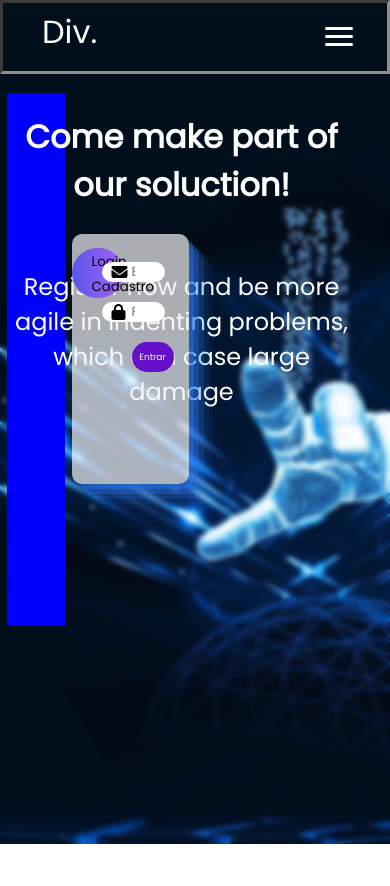
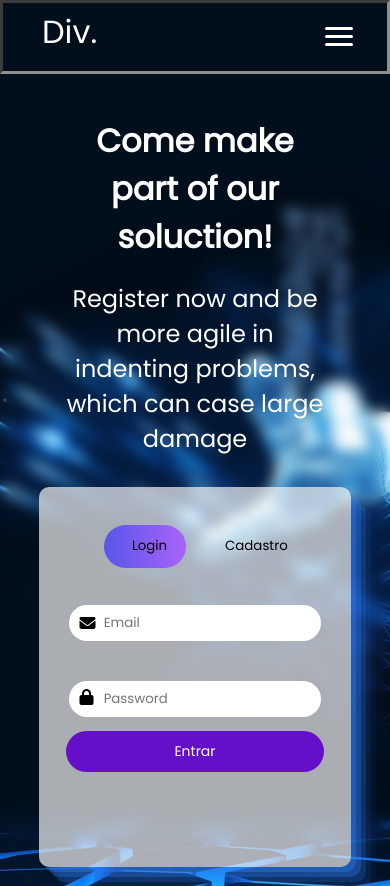
Before and after one commit to Grupo-5-Pesquisa-e-inovacao/Paginas_Essenciais, a plain HTML site: page test.html in a window 390 px wide. Before the commit the page ends 844 px from the top, so only its background shows below. Drawn offline with Linux system fonts and the light colour scheme.

Commit message:
@arthursilemanali - responsividade login

```diff
--- a/CSS/index.css
+++ b/CSS/index.css
@@ -8,7 +8,7 @@
 
 body{
     min-height: 70vh;
-    background-image: url(/assets/plano-fundo.jpg);
+    background-image: url(../assets/plano-fundo.jpg);
     background-size: cover;
     background-repeat: no-repeat;
     overflow-y:hidden ;
--- a/CSS/test.css
+++ b/CSS/test.css
@@ -11,7 +11,7 @@ body {
   width: 100vw;
   height: 100vh;
   background-image: url(../assets/Fundo\ Grande\ Cartaz\ De\ Fundo\ De\ Negócios\ De\ Tecnologia\ Azul\ De\ Internet\ Tecnologia\ Azul\ Sentido\ Tecnológico\ Negócio\ Atmosfera\ Dados\ Papel\ de\ Parede\ Para\ Download\ Gratuito\ -\ Pngtree.jpg);
-  backdrop-filter: blur(2.5px);
+  backdrop-filter: blur(7px);
 }
 
 header{
@@ -35,12 +35,14 @@ a{
     justify-content: space-between;
     align-items: center;
     padding: 0 34px;
+
 }
 
 .divLogo{
     padding: 5px;
     width: 100px;
     height: 8vh;
+
 }
 
 .Logo img{
@@ -56,6 +58,7 @@ a{
     display: flex;
     align-items: center;
     gap: 60px;
+
 }
 
 .nav-link{
@@ -66,6 +69,9 @@ a{
     display: none;
     cursor: pointer;
 }
+
+
+
 
 .bar{
     display: block;
@@ -120,10 +126,14 @@ main{
 
 form {
   position: absolute;
-  margin-top: 20%;
+  margin-top: 25%;
   transition: .5s;
   width: 90%;
   height: auto;
+}
+
+#envelope_email{
+  top: 40px;
 }
 
 .login-cadastro {
@@ -131,6 +141,7 @@ form {
   margin-bottom: 5%;
   position: relative;
   border-radius: 30px;
+  padding: 0.5%;
 }
 
 .login-cadastro button {
@@ -143,7 +154,11 @@ form {
 
 .button-cor {
   position: absolute;
-  width: 45%;
+  display: flex;
+  justify-content: center;
+  align-items: center;
+  left: 3px;
+  width: 43.5%;
   height: 100%;
   background: linear-gradient(to right, #5956e9, #a963f8);
   border-radius: 30px;
@@ -172,11 +187,6 @@ button[type="submit"] {
   cursor: pointer;
 }
 
-
-#entrar {
-  left: 25px;
-}
-
 #cadastro {
   left: 450px;
 }
@@ -188,7 +198,7 @@ i {
 }
 
 .iEmail {
-  top: 40px;
+  top: 60px;
 }
 
 .iPassword {
@@ -199,23 +209,21 @@ i {
   top: 190px;
 }
 
-@media (max-width: 768px){
-
-
-    .navigation{
+@media (max-width: 768px) {
+  .navigation {
     display: block;
   }
-    .navigation.active .bar:nth-child(2){
-        opacity:0;
+  .navigation.active .bar:nth-child(2) {
+    opacity: 0;
   }
-    .navigation.active .bar:nth-child(1){
+  .navigation.active .bar:nth-child(1) {
     transform: translateY(8px) rotate(45deg);
   }
-    .navigation.active .bar:nth-child(3){
+  .navigation.active .bar:nth-child(3) {
     transform: translateY(-8px) rotate(-45deg);
   }
 
-    .nav-menu{
+  .nav-menu {
     position: fixed;
     left: -100%;
     top: 52px;
@@ -228,81 +236,108 @@ i {
     transition: 0.3s;
   }
 
-    .nav-item{
+  .nav-item {
     margin: 10px 0;
   }
 
-    .nav-menu.active{
+  .nav-menu.active {
     left: 0;
   }
-    main{
+
+  main {
     display: flex;
     justify-content: space-evenly;
+    flex-direction: column;
     align-items: center;
-        width: 50%;
+    width: 100%; /* Alterei para 100% para ocupar a largura total da tela */
   }
-    .container{
+
+  .container {
+    width: 80%;
+    max-width: 350px;
+    height: 45vh;
+    padding: 0;
+    margin-bottom: 5%;
+  }
+
+  .container input {
+    width: 90%;
+  }
+
+
+  form {
+    position: absolute;
+    display: flex;
+    flex-direction: column;
+    align-items: center;
+    margin-top: 25%;
+    transition: .5s;
+    width: 90%;
+    height: auto;
+  }
+
+  .iEmail {
+    top: 60px;
+    left: 15px;
+  }
+
+  .iPassword {
+    top: 114px;
+    left: 15px;
+  }
+
+  .passwordConfirmation {
+    top: 190px;
+    left: 15px;
+  }
+
+  button[type="submit"] {
+    text-align: center;
+    font-size: 14px;
+    padding: 10px;
+    margin: 5px 0 0 0;
+    width: 92%;
+    margin-top: 11%;
+  }
+
+
+.login-cadastro {
+  display: flex;
+  justify-content: space-between;
+  align-items: center;
   width: 60%;
-        height: 250px;
-        padding: 0;
+  margin-top: 12%;
+  margin-bottom: 5%;
+  position: relative;
+  border-radius: 30px;
+  padding: 0.5%;
 }
-    .container input{
-      width: 60%;
-      margin: 5px 0 15px 5px;
-      padding: 0 30px;
+
+  #button-login-entrar{
+    margin-top: 5%;
+    margin-bottom: 5%;
   }
-    .container .iEmail{
-      margin: 0;
-      top: -3px;
-      left: 5px;
+
+  .bem-vindo {
+    width: 70%; /* Alterei para ocupar a largura total da tela */
+    height: 20%; /* Alterei para altura automática para se adaptar ao conteúdo */
+    color: white;
+    text-align: center; /* Centralizei o texto */
+    padding: 1%;
+    margin-bottom: 7%;
   }
-    .container .iPassword{
-      top: 37px;
-      left: 5px;
-    }
-    .container .passwordConfirmation{
-      top: 77px;
-      left: 5px;
-    }
-    button[type="submit"]{
-      text-align: center;
-      font-size: 9px;
-      padding: 0;
-      margin: 5px 0 0 35px;
-      height: 30px;
-      width: 40%;
-    }
-    .login-cadastro button{
-      padding: 0 10px;
-      left: 10px;
-    }
-    .bem-vindo{
-      width: 30%;
-      height: 63vh;
-      color: white;
-      /*background-color: blue;*/
 
-  }
-  .bem-vindo{
-    width: 30%;
-    height: 63vh;
-    color: white;
-    background-color: blue;
-
-}
-  .bem-vindo h1{
-      width: 350px;
+  .bem-vindo h1 {
+    width: 100%; /* Alterei para ocupar a largura total da tela */
     margin-top: 20px;
     font-size: 2rem;
     text-align: center;
   }
-  .bem-vindo p{
+
+  .bem-vindo p {
     text-align: center;
     font-size: 1.5rem;
-      margin-top: 60px;
-      width: 350px;
+    margin-top: 20px; /* Reduzi a margem superior para melhorar o espaçamento */
+    width: 100%; /* Alterei para ocupar a largura total da tela */
   }
-
-
-
 }
--- a/test.html
+++ b/test.html
@@ -53,23 +53,23 @@
 
             <form id="entrar">
                 <input type="text" placeholder="Email" required />
-                <i class="fas fa-envelope iEmail"></i>
+                <i class="fas fa-envelope iEmail" id="envelope_email"></i>
                 <input type="password" placeholder="Password" required />
                 <i class="fas fa-lock iPassword"></i>
 
-                <button type="submit">Entrar</button>
+                <button type="submit" id="button-login-entrar">Entrar</button>
             </form>
 
             <form id="cadastro">
                 <input type="text" placeholder="Email" required />
-                <i class="fas fa-envelope iEmail"></i>
+                <i class="fas fa-envelope iEmail" id="envelope_email"></i>
                 <input type="password" placeholder="Password" required />
                 <i class="fas fa-lock iPassword"></i>
                 <input type="password" placeholder="Password" required />
                 <i class="fas fa-lock passwordConfirmation"></i>
 
 
-                <button type="submit">Cadatrar</button>
+                <button type="submit" >Cadastrar</button>
             </form>
         </div>
     </main>
```
Also changed, not shown: index.html (+1 -1 lines). Lines whose indentation alone changed are shown as unchanged.
